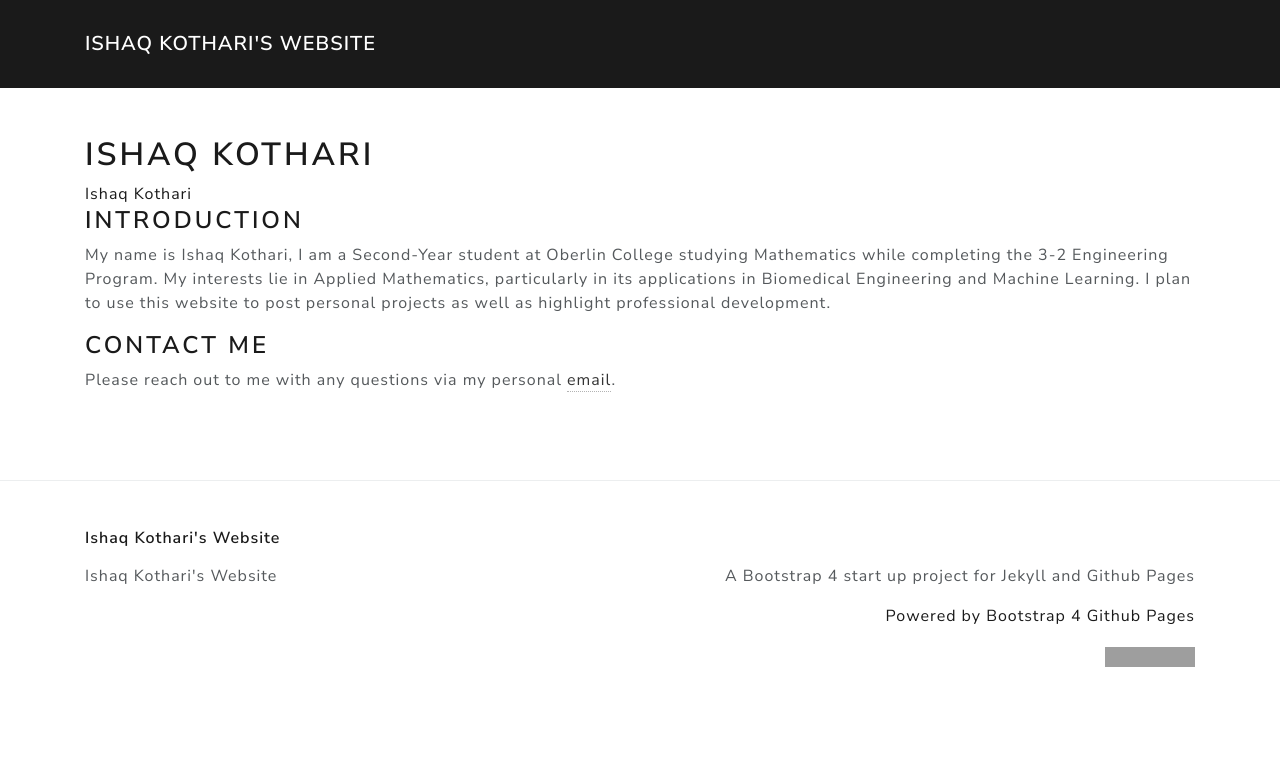
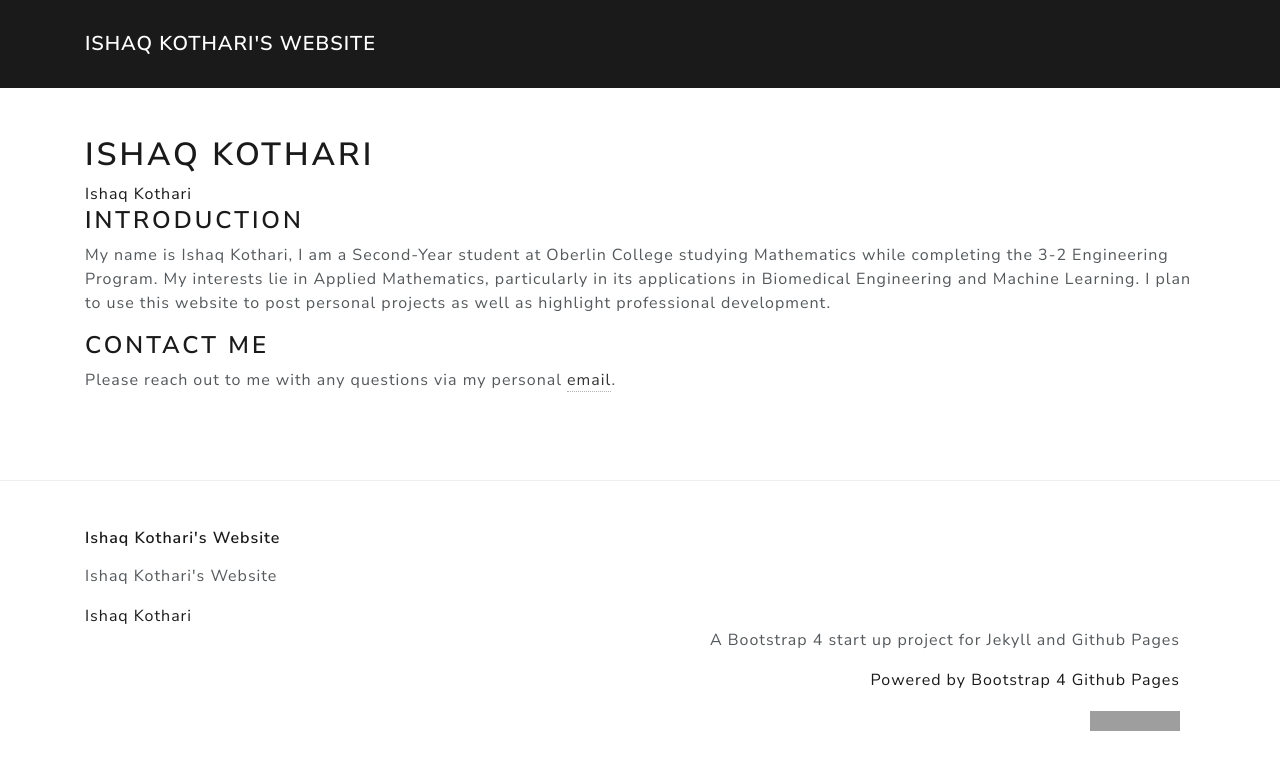
Before and after one commit to ishaqkothari/ishaqkothari.github.io, a Jekyll site: the page built from index.md, in a window 1280 px wide. Shown: the top 770 px of the page. Built offline with Jekyll 4.4.1, drawn with Linux system fonts in a browser that asks for light colours; comment, search, counter and statistics services are not loaded; grey boxes are pictures that could not be loaded.

Commit message:
Update footer.html

```diff
--- a/_includes/footer.html
+++ b/_includes/footer.html
@@ -23,6 +23,9 @@
             </li>
           {%- endif -%}
         </ul>
+        <div class="bod">
+        <script src="https://platform.linkedin.com/badges/js/profile.js" async defer type="text/javascript"></script>
+        <div class="badge-base LI-profile-badge" data-locale="en_US" data-size="medium" data-theme="dark" data-type="VERTICAL" data-vanity="ishaq-kothari-7980831b5" data-version="v1"><a class="badge-base__link LI-simple-link" href="https://www.linkedin.com/in/ishaq-kothari-7980831b5?trk=profile-badge">Ishaq Kothari</a></div>
       </div>
 
 
```
